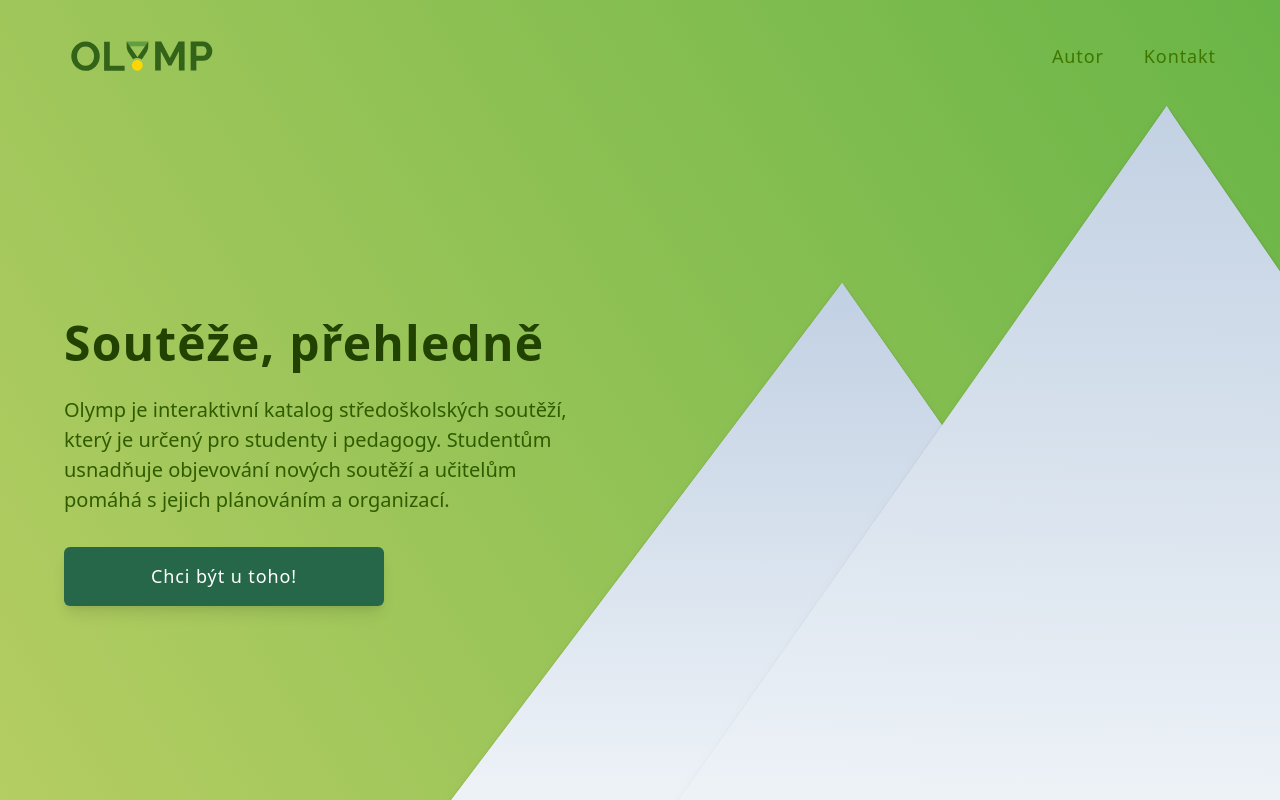
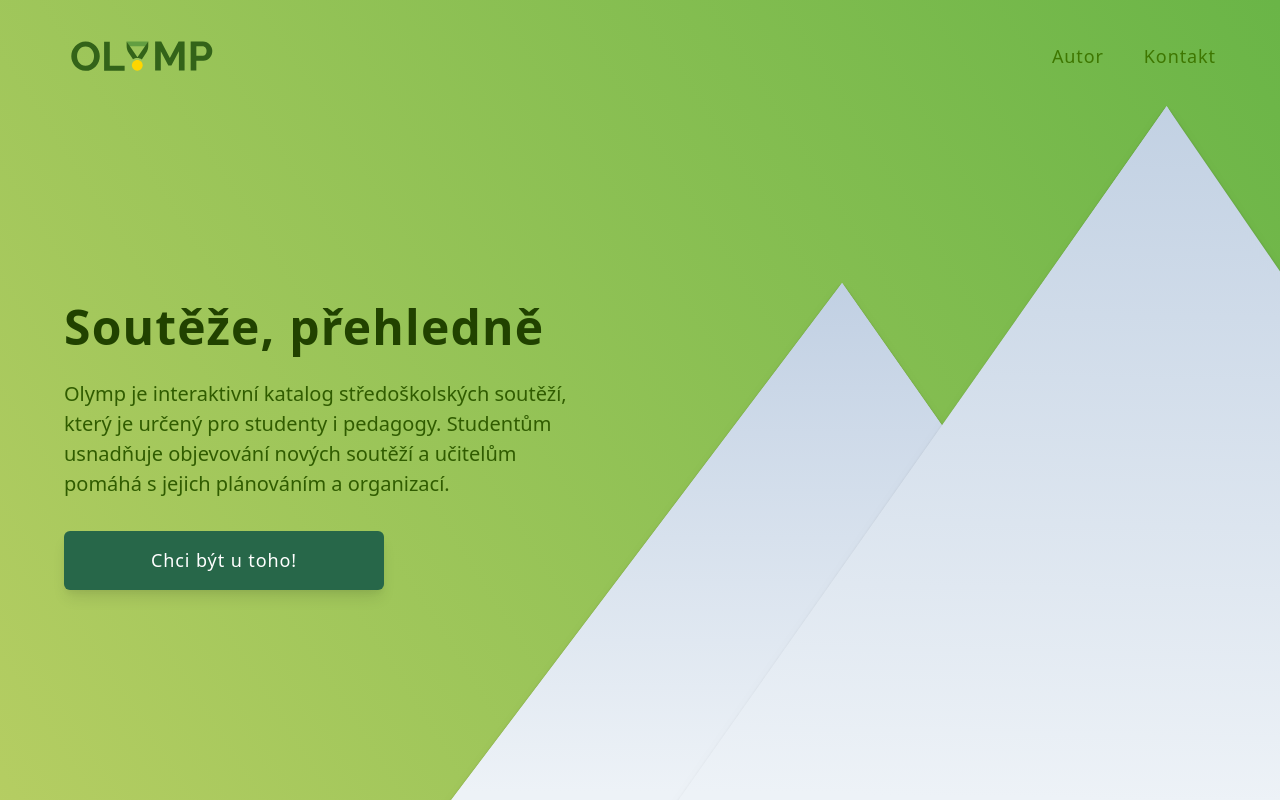
Before and after one commit to Eugleo/Olymp, a React (Create React App) app: page / in a window 1280 px wide. Shown: the top 800 px of the page. Built offline with nearby package versions, Linux system fonts and the light colour scheme.

Commit message:
Edit button spacing

```diff
--- a/src/Page/Header.tsx
+++ b/src/Page/Header.tsx
@@ -63,7 +63,7 @@ export default function Header() {
               plánováním a organizací.
             </h2>
             <button
-              className="text-white text-lg bg-green-800 tracking-wider font-medium shadow-lg py-4 px-6 w-full rounded-md hover:shadow-xs transition-all ease-in duration-100 sm:max-w-xs"
+              className="text-white text-lg bg-green-800 tracking-wider font-medium shadow-lg py-4 px-6 w-full rounded-md hover:shadow-xs transition-all ease-in duration-100 mb-8 sm:max-w-xs"
               onClick={() =>
                 document.getElementById('emailForm')?.scrollIntoView({
                   behavior: 'smooth',
```
